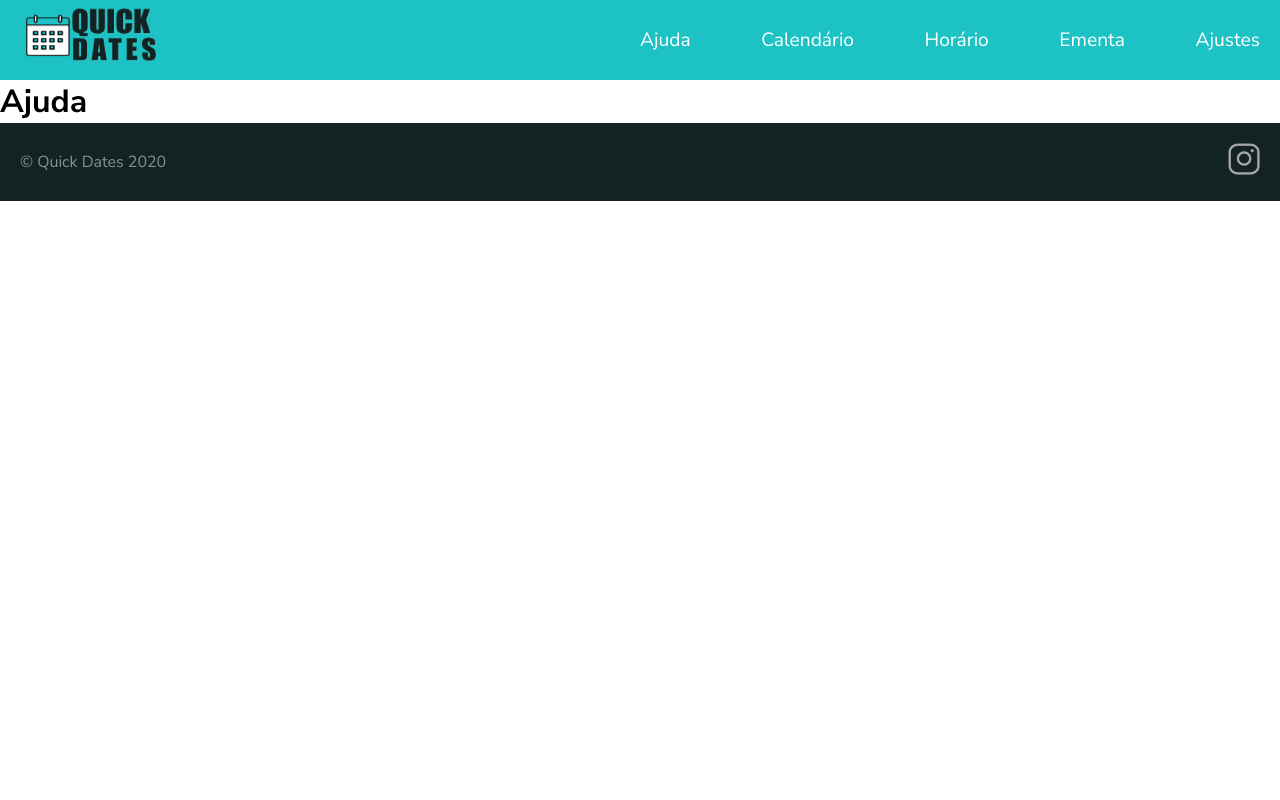
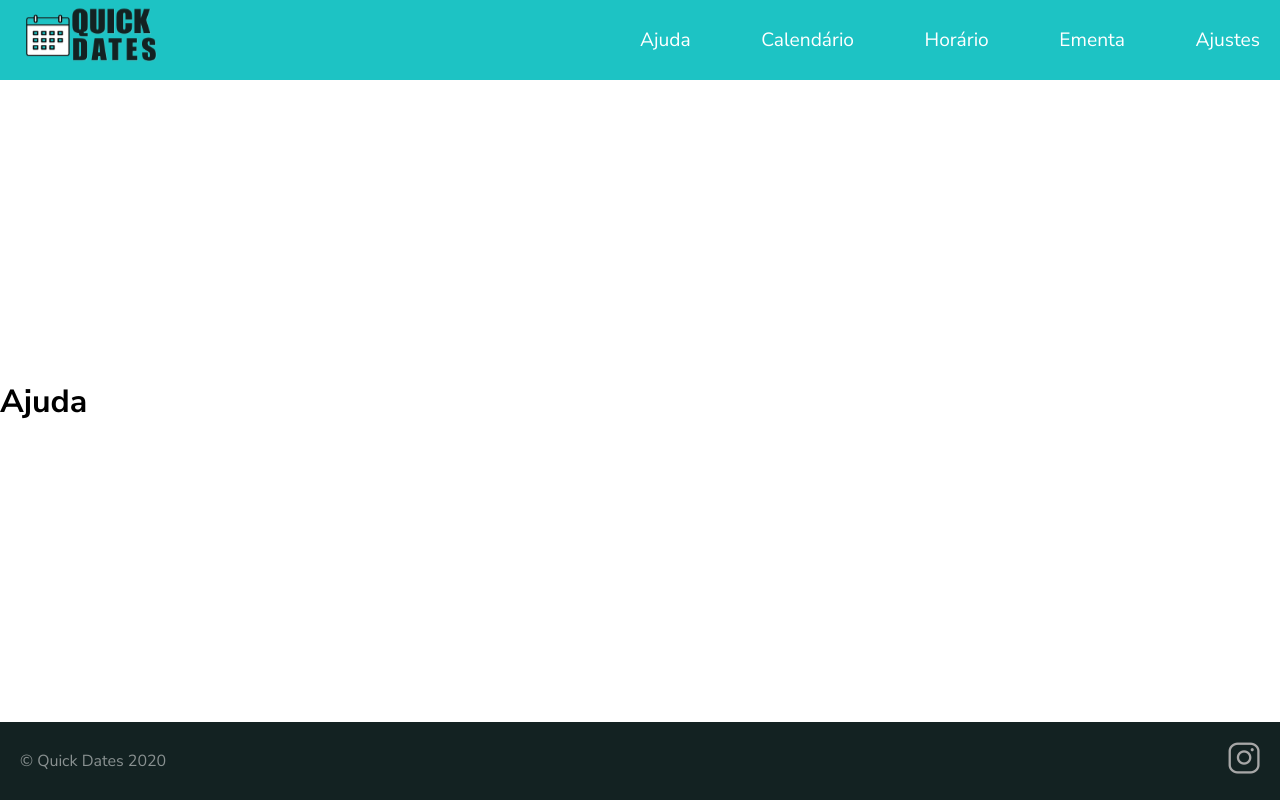
Before and after one commit to Quick-Dates/Quick-Dates-Web, a React (Create React App) app: page /help in a window 1280 px wide. Built offline with nearby package versions, Linux system fonts and the light colour scheme.

Commit message:
ajuste no footer

```diff
--- a/src/components/Footer/styles.css
+++ b/src/components/Footer/styles.css
@@ -5,6 +5,5 @@
   justify-content: space-between;
   align-items: center;
   padding: 20px;
-  height: 100%;
   bottom: 0;
 }
--- a/src/components/Template/index.tsx
+++ b/src/components/Template/index.tsx
@@ -1,6 +1,7 @@
 import React, { FC, ReactNode } from 'react';
 import Header from '../Header';
 import Footer from '../Footer';
+import './styles.css';
 
 interface IProps{
   // eslint-disable-next-line react/require-default-props
--- a/src/components/Template/styles.css
+++ b/src/components/Template/styles.css
@@ -2,4 +2,5 @@
   display: flex;
   flex-direction: column;
   justify-content: space-between;
+  height: 100vh;
 }
--- a/src/styles/global.css
+++ b/src/styles/global.css
@@ -2,6 +2,10 @@
   margin: 0;
   padding: 0;
   box-sizing: border-box;
+}
+
+html {
+  height: 100%;
 }
 
 body {
```
